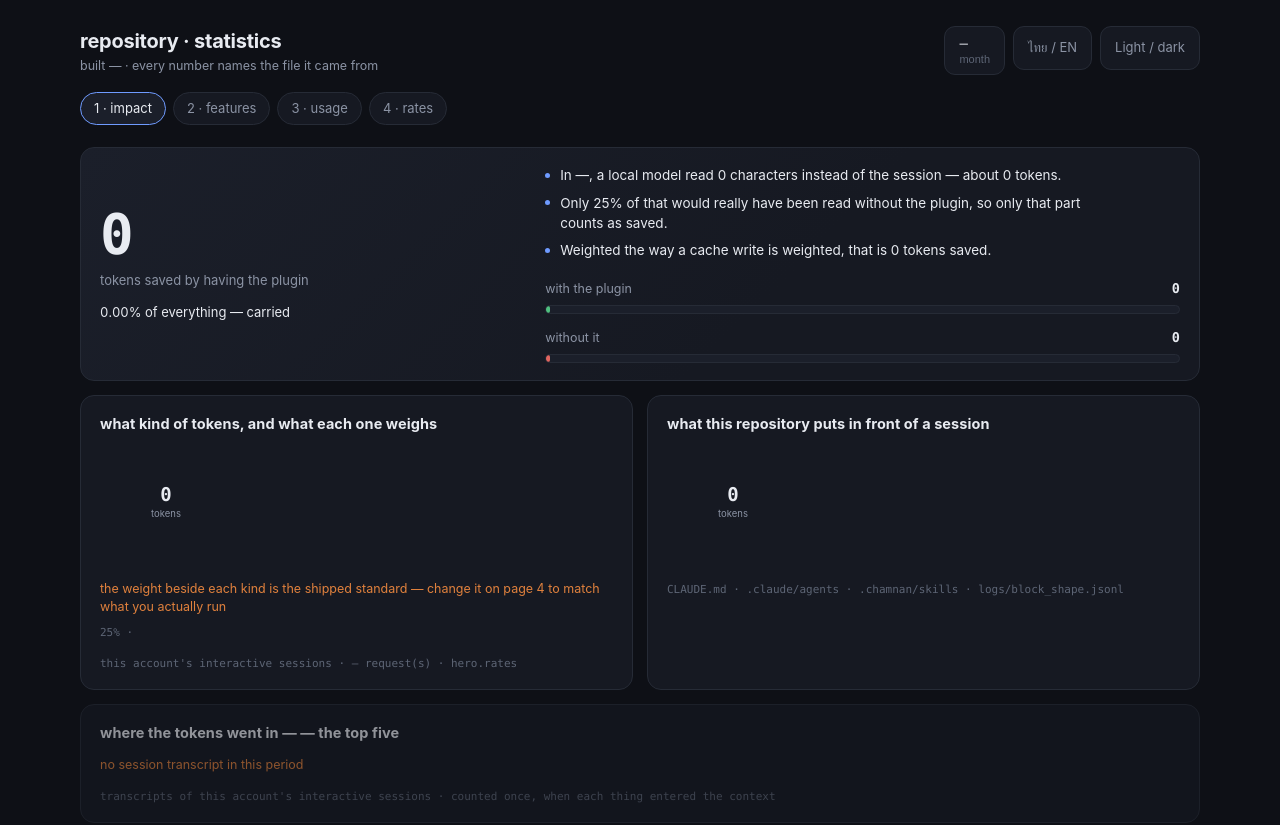
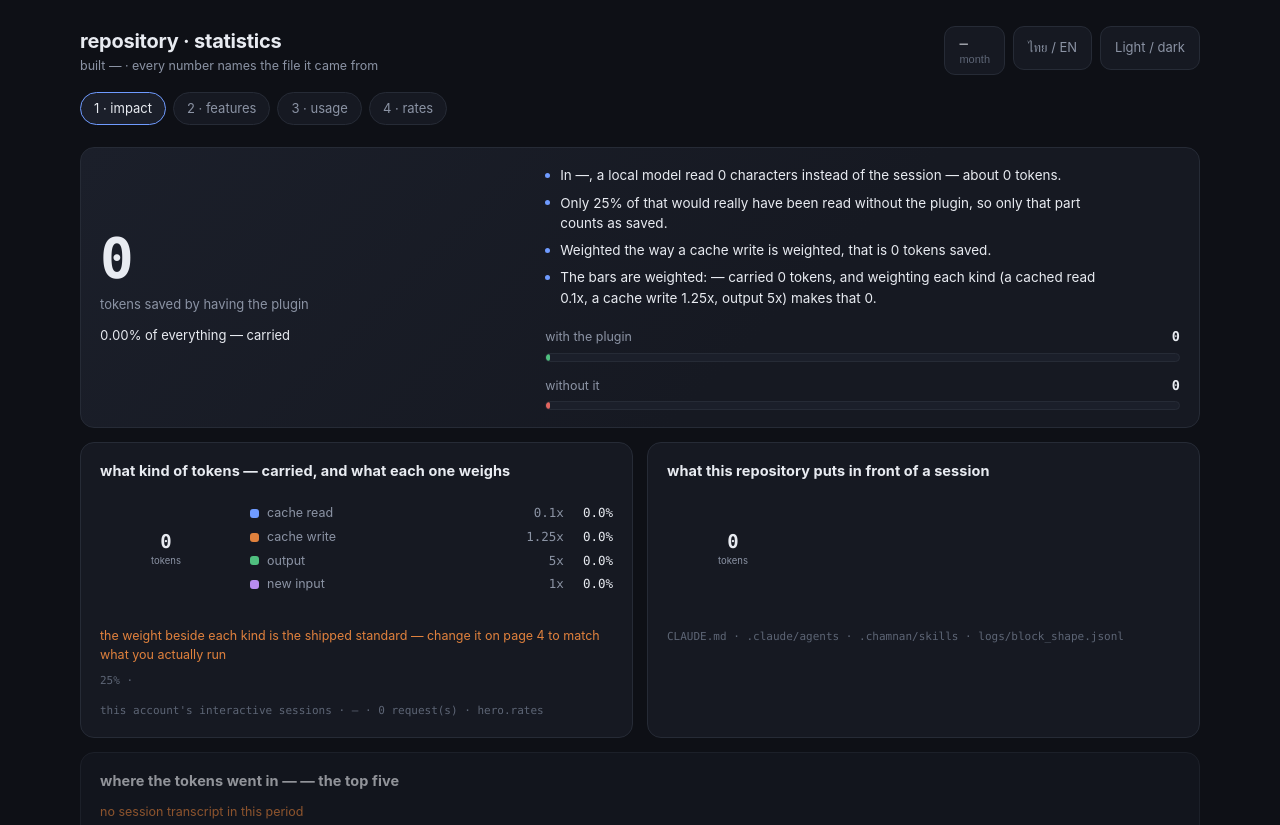
Before and after one commit to ArcticFox2029/chamnan, a plain HTML site: page statistic/report/index.html in a window 1280 px wide. Shown: the top 825 px of the page. Drawn offline with Linux system fonts and the light colour scheme.

Commit message:
The dashboard's first page reads as one period in one unit, with the bridge between them
The owner: "135,445,944 and the data do not seem related". They were not, on the page: the hero
bars were WEIGHTED tokens for the chosen month and said nothing about it, the donut beside them
was RAW tokens for every session ever (8.8B), and the top-five panel counted what ENTERED the
context once. The donut now draws the chosen period, the hero states the raw total and the
weighting that turns it into the bar (2026-09: 1,144,366,166 raw, 134,807,246 weighted), and the
top-five panel says how its 3.9M entered tokens become the 1.13B cached reads above.

Verified: pool checks 252 and 254 pass; the rebuilt Lumin-App page was looked at.

Co-Authored-By: Claude Opus 5.5 (1M context) <noreply@anthropic.com>
Claude-Session: https://claude.ai/code/session_01PCqB7nwKKF9YXkY6GBdySL

```diff
--- a/statistic/report/index.html
+++ b/statistic/report/index.html
@@ -40,6 +40,7 @@ const CF = counterfactual();
 const readTok = Math.round((row.local_chars || 0) / cpt);
 const avoidedTok = Math.round(readTok * CF);
 const withPlugin = weighted(row, R);
+const rawTotal = RATE_KEYS.reduce((a, k) => a + (row[k] || 0), 0);
 const avoidedWeight = avoidedTok * (H.avoided_weight ?? R.t_write);
 const without = withPlugin + avoidedWeight;
 const saved = pct(avoidedWeight, without || 1);
@@ -67,6 +68,13 @@ M.append(hero(
       `ถ้าไม่มีปลั๊กอิน จะมีแค่ ${(CF * 100).toFixed(0)}% ของเท่านั้นที่ถูกอ่านจริง จึงนับเฉพาะส่วนนั้น`),
     T(`Weighted the way a cache write is weighted, that is ${n(avoidedWeight)} tokens saved.`,
       `ถ่วงน้ำหนักแบบ cache write แล้ว เท่ากับประหยัดได้ ${n(avoidedWeight)} โทเค็น`),
+    /* 🐛 [2026-09-24, owner] "135,445,944 กับค่าข้อมูล เหมือนไม่สัมพันธ์กัน" — the bars are WEIGHTED
+       totals and nothing on the page said so, while the panels below printed raw and lifetime
+       counts. This sentence is the bridge from one to the other. */
+    T(`The bars are weighted: ${row[key] || "—"} carried ${n(rawTotal)} tokens, and weighting each `
+      + `kind (a cached read 0.1x, a cache write 1.25x, output 5x) makes that ${n(withPlugin)}.`,
+      `แท่งด้านล่างคิดแบบถ่วงน้ำหนัก · ${row[key] || "—"} ใช้ไปจริง ${n(rawTotal)} โทเค็น `
+      + `ถ่วงตามชนิด (cached read 0.1 เท่า, cache write 1.25 เท่า, output 5 เท่า) ได้ ${n(withPlugin)}`),
   ],
   /* 🎯 [owner, 2026-09-23] "สลับ เอา มีไว้ข้างบน และ ไม่มีไว้ข้างล่าง มันจะทำให้เทียบง่าย" — the
      row the page is about goes first, and the baseline sits under it to be measured against. */
@@ -83,12 +91,17 @@ M.append(hero(
    and a bar chart of the same four kinds' weights — which listed the same four labels twice and,
    because each chart coloured its rows in its own order, gave the same kind two different colours
    on one screen. One panel now: one colour per kind, share and weight in the same row. */
-const tk = S.token_kinds || { kinds: [] };
+/* 🐛 [2026-09-24, owner] The donut showed every session ever (8.8B) beside a hero for one month,
+   so the two could not be read against each other. It draws the chosen period now. */
+const tk = { requests: row.requests || 0,
+  kinds: [["cache_read", "t_read"], ["cache_write", "t_write"], ["output", "t_out"],
+          ["new_input", "t_new"]].map(([kind, f]) => ({ kind, tokens: row[f] || 0 }))
+    .sort((a, b) => b.tokens - a.tokens) };
 const KINDOF = { "cache read": "t_read", "cache write": "t_write", "output": "t_out",
                  "new input": "t_new" };
-M.append(panel("what kind of tokens, and what each one weighs",
-  "โทเค็นแต่ละชนิด และถูกถ่วงน้ำหนักเท่าไร",
-  `this account's interactive sessions · ${n(tk.requests)} request(s) · hero.rates`
+M.append(panel(`what kind of tokens ${row[key] || "—"} carried, and what each one weighs`,
+  `โทเค็นแต่ละชนิดในช่วง ${row[key] || "—"} และถูกถ่วงน้ำหนักเท่าไร`,
+  `this account's interactive sessions · ${row[key] || "—"} · ${n(tk.requests)} request(s) · hero.rates`
   + (ratesAreCustom() ? " · tuned on this machine" : ""),
   [
     donut((tk.kinds || []).map((k) => {
@@ -156,7 +169,13 @@ M.append(panel(`where the tokens went in ${row[key] || "—"} — the top five`,
       .concat(rest ? [{ label: "everything else", th: "ที่เหลือทั้งหมด", value: rest,
         text: `${short(rest)} · ${pct(rest, spentTotal).toFixed(0)}%`, dim: true }] : []),
       { sort: false }),
-    el("p", { class: "src", style: "margin:10px 0 0" },
+    el("p", { class: "note", style: "margin:10px 0 0" },
+      T(`${n(spentTotal)} tokens entered the context in ${row[key] || "—"}. Every later turn sends `
+        + `the whole context again, and that is where the ${n(row.t_read || 0)} cached reads above `
+        + `come from — so shrinking any row here shrinks those too.`,
+        `ในช่วง ${row[key] || "—"} มีโทเค็นเข้า context ${n(spentTotal)} · ทุกเทิร์นถัดไปส่ง context ทั้งหมดซ้ำ `
+        + `นั่นคือที่มาของ cached read ${n(row.t_read || 0)} ข้างบน · ลดแถวไหนในนี้ได้ ยอดนั้นก็ลดตาม`)),
+    el("p", { class: "src", style: "margin:8px 0 0" },
       T("each thing is counted once, when it entered the context. A long session re-reads all of it "
         + "on every later turn, which is why the cache-read total above is far larger — this ranks "
         + "what the context was filled with, the part you can change.",
```
